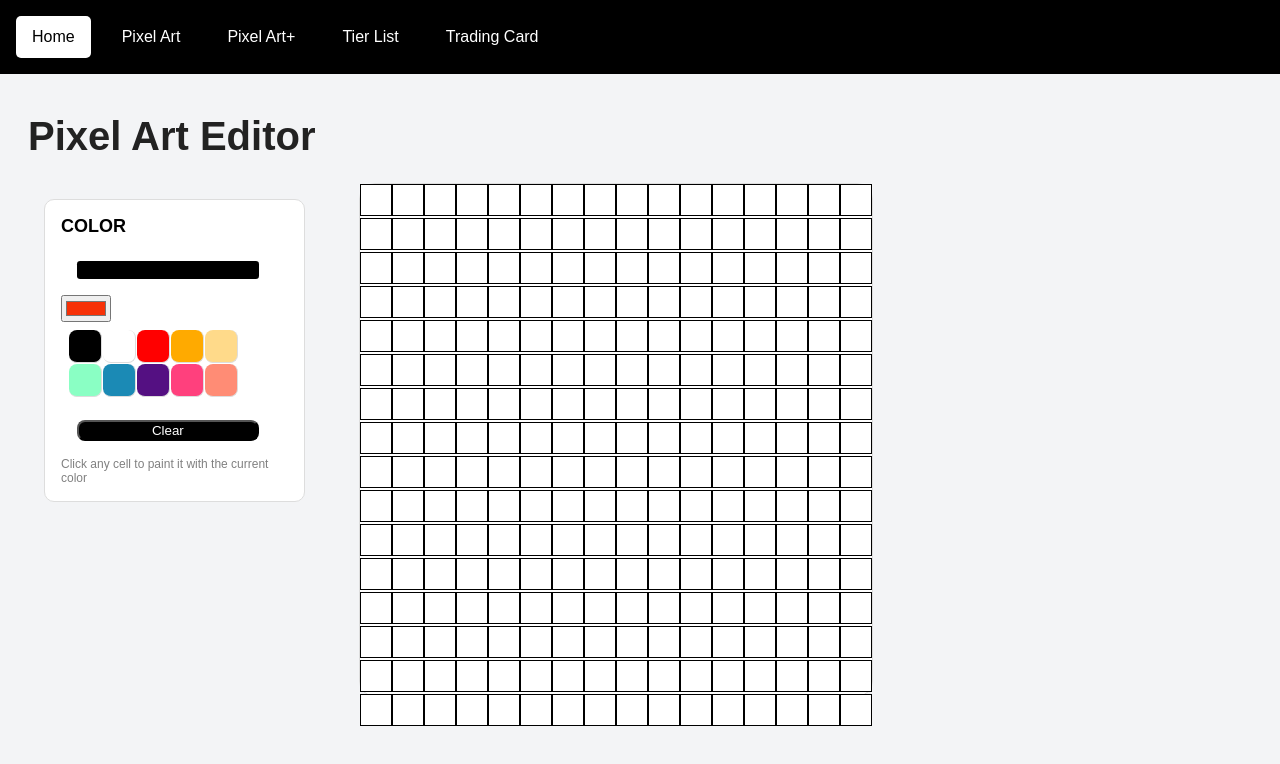
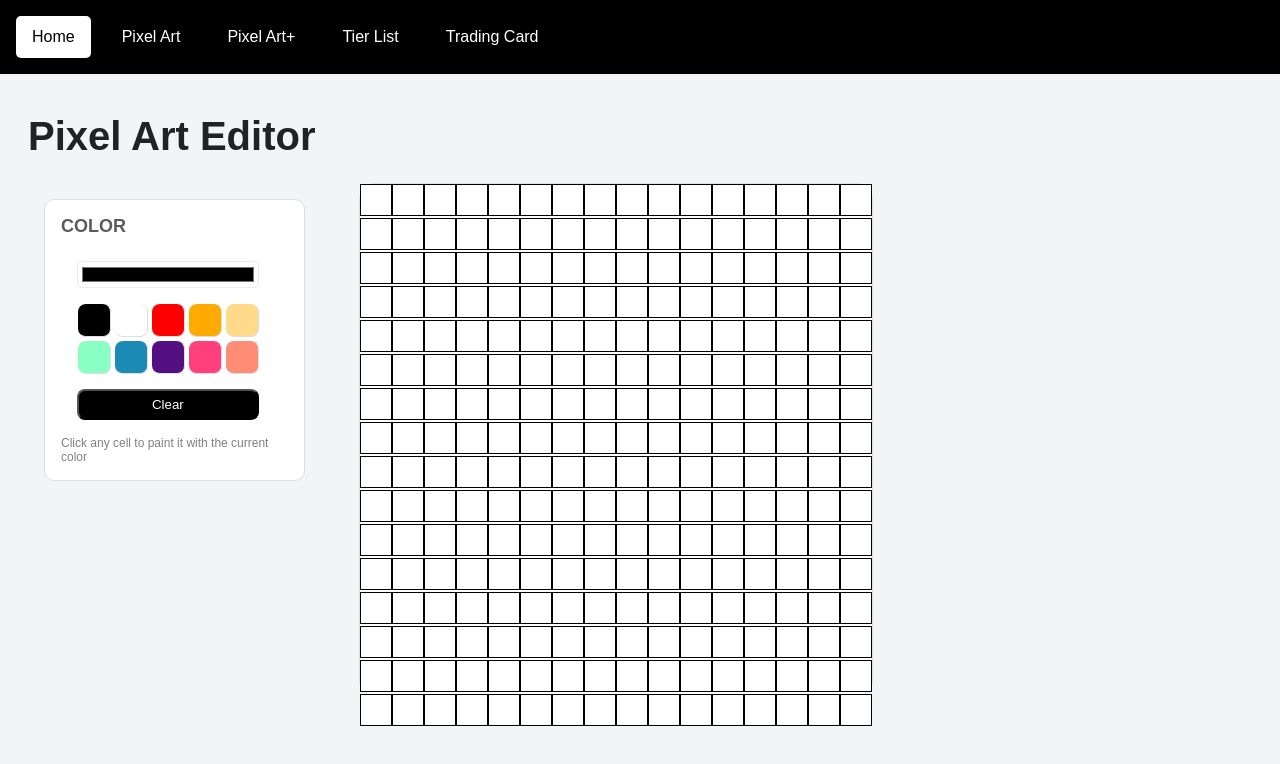
Before and after one commit to SouthBennett/pixel-art, a React (Vite) app in the folder pixel-art/: page / in a window 1280 px wide. Shown: the top 764 px of the page. Built offline with nearby package versions, Linux system fonts and the light colour scheme.

Commit message:
Styled the native color picker and fixed the swatch layout

```diff
--- a/pixel-art/src/App.jsx
+++ b/pixel-art/src/App.jsx
@@ -5,7 +5,7 @@ import Grid from './components/Grid'
 import ColorPicker from './components/ColorPicker'
 
 function App() {
-  const [currentColor, setCurrentColor] = useState("#F73107");
+  const [currentColor, setCurrentColor] = useState();
 
   return (
     <>
--- a/pixel-art/src/components/ColorPicker.css
+++ b/pixel-art/src/components/ColorPicker.css
@@ -9,13 +9,18 @@
 
 }
 .preview-color{
-    border: 1px  white;
+  /* border: 1px white; */
+  margin: 1rem;
+  width: 80%;
+  /* border-radius: 0.2rem; */
+  /* background-color: black; */
+}
 
-    margin: 1rem;
-    margin: 1rem;
-    width: 80%;
-    border-radius: 0.2rem;
-    background-color: black;
+.preview-bar {
+  width: 100%;
+  background: white;
+  border-radius: 4px;
+  border: 1px solid rgb(240, 236, 236);
 }
 .color-cell {
   width: 32px;
@@ -27,10 +32,12 @@
 }
 .color-picker-grid{
   display: grid;
+  justify-content: center;
   grid-template-columns: repeat(5, 32px);
   grid-template-rows: repeat(2, 32px);
-  margin: 0.5rem;
-  gap:2px;
+  /* margin: 1rem; */
+  padding-right: 14px;
+  gap:5px;
 
 }
 .clear-btn{
@@ -39,6 +46,7 @@
     border-radius: 0.5rem;
     width: 80%;
     margin: 1rem;
+    padding: 6px;
 
 }
 
@@ -48,6 +56,7 @@
     word-wrap: break-word;
 }
 .colorPicker-container h1{
-    color:black;
+    color:rgb(93, 90, 90);
     font-size: 18px;
+    font-family:Arial, Helvetica, sans-serif
 }
--- a/pixel-art/src/components/ColorPicker.jsx
+++ b/pixel-art/src/components/ColorPicker.jsx
@@ -20,10 +20,13 @@ export default function ColorPicker({ currentColor, setCurrentColor }){
                     <h1>COLOR</h1>
 
                 <div className='preview-color'>
-                    preview  color
+                    <input
+                        type="color"
+                        onChange={(event) => setCurrentColor(event.target.value)}
+                        value={currentColor}
+                        className = "preview-bar"
+                    />
                 </div>
-
-                <input type="color" onChange={(event) => setCurrentColor(event.target.value)} value={currentColor} />
 
                 <div className='color-picker-grid'>
                     {presetColors.map((color) => {
```
